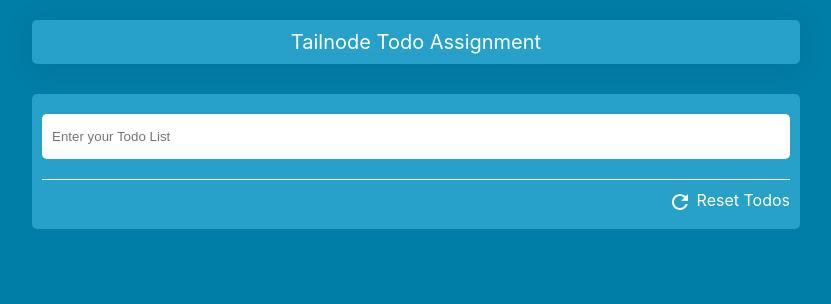
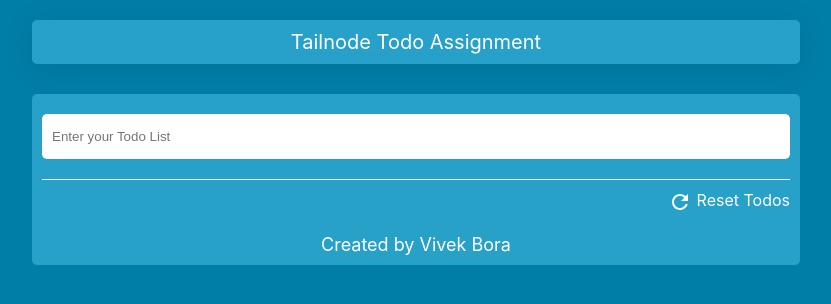
Before and after one commit to BoraVivek/tailnode_todo, a React (Create React App) app: page / in a window 1280 px wide. Shown: the top 304 px of the page, without its empty margins (224-1055 px from the left). Built offline with nearby package versions, Linux system fonts and the light colour scheme.

Commit message:
Modifying MetaData

```diff
--- a/public/index.html
+++ b/public/index.html
@@ -7,7 +7,7 @@
     <meta name="theme-color" content="#000000" />
     <meta
       name="description"
-      content="Web site created using create-react-app"
+      content="A TodoList App created for Tailnode Assignment by Vivek Bora"
     />
     <link rel="apple-touch-icon" href="%PUBLIC_URL%/logo192.png" />
     <!--
@@ -24,7 +24,7 @@
       work correctly both with client-side routing and a non-root public URL.
       Learn how to configure a non-root public URL by running `npm run build`.
     -->
-    <title>React App</title>
+    <title>Tailnode Todo Assignment by Vivek Bora</title>
   </head>
   <body>
     <noscript>You need to enable JavaScript to run this app.</noscript>
--- a/src/App.js
+++ b/src/App.js
@@ -6,6 +6,19 @@ function App() {
 
   const [todoInput, setTodoInput] = useState("");
   const [todos, setTodos] = useState([]);
+
+  /** Function to Reset Application */
+  function resetApp() {
+    setTodos([]);
+  }
+
+  /** Function which is used to Sort Todos */
+  function sortTodos(todos) {
+    // Sorting Todos in Descending Order
+    let incompleteTasks = todos.filter((todo) => todo.completed_at == null).sort((a, b) => b.created_at - a.created_at);
+    let completeTasks = todos.filter((todo) => todo.completed_at != null).sort((a, b) => b.completed_at - a.completed_at);
+    setTodos([...incompleteTasks, ...completeTasks]);
+  }
 
   /** Function to mark a todo as complete */
   function handleMarkComplete(todoId) {
@@ -16,21 +29,7 @@ function App() {
       return todo;
     });
 
-
     sortTodos(newTodos);
-
-  }
-
-  /** Function to Reset Application */
-  function resetApp() {
-    setTodos([]);
-  }
-
-  /** Function which is used to Sort Todos */
-  function sortTodos(todos) {
-    let incompleteTasks = todos.filter((todo) => todo.completed_at == null).sort((a, b) => b.created_at - a.created_at);
-    let completeTasks = todos.filter((todo) => todo.completed_at != null).sort((a, b) => b.completed_at - a.completed_at);
-    setTodos([...incompleteTasks, ...completeTasks]);
   }
 
 
@@ -45,13 +44,14 @@ function App() {
     }
   }, []);
 
+
   //Update todos in Localstorage, if todos in state updates
   useEffect(() => {
     localStorage.setItem("todos", JSON.stringify(todos));
 
   }, [todos]);
 
-
+  /** Create new Todo when Enter is pressed */
   function handleTodoSubmit(e) {
     if (e.key === 'Enter') {
       let title = todoInput;
@@ -90,7 +90,13 @@ function App() {
             {todos.map((todo) => <TodoList key={todo.todo_id} todo={todo} markComplete={handleMarkComplete} />)}
           </ul>
         </section>
+
+        <footer>
+          Created by Vivek Bora
+        </footer>
       </main>
+
+
     </div>
   );
 }
--- a/src/styles/App.css
+++ b/src/styles/App.css
@@ -114,6 +114,13 @@
 }
 
 
+footer{
+  color: white;
+  margin-top: 20px;
+  text-align: center;
+  font-size: 18px;
+}
+
 
 
 
```
